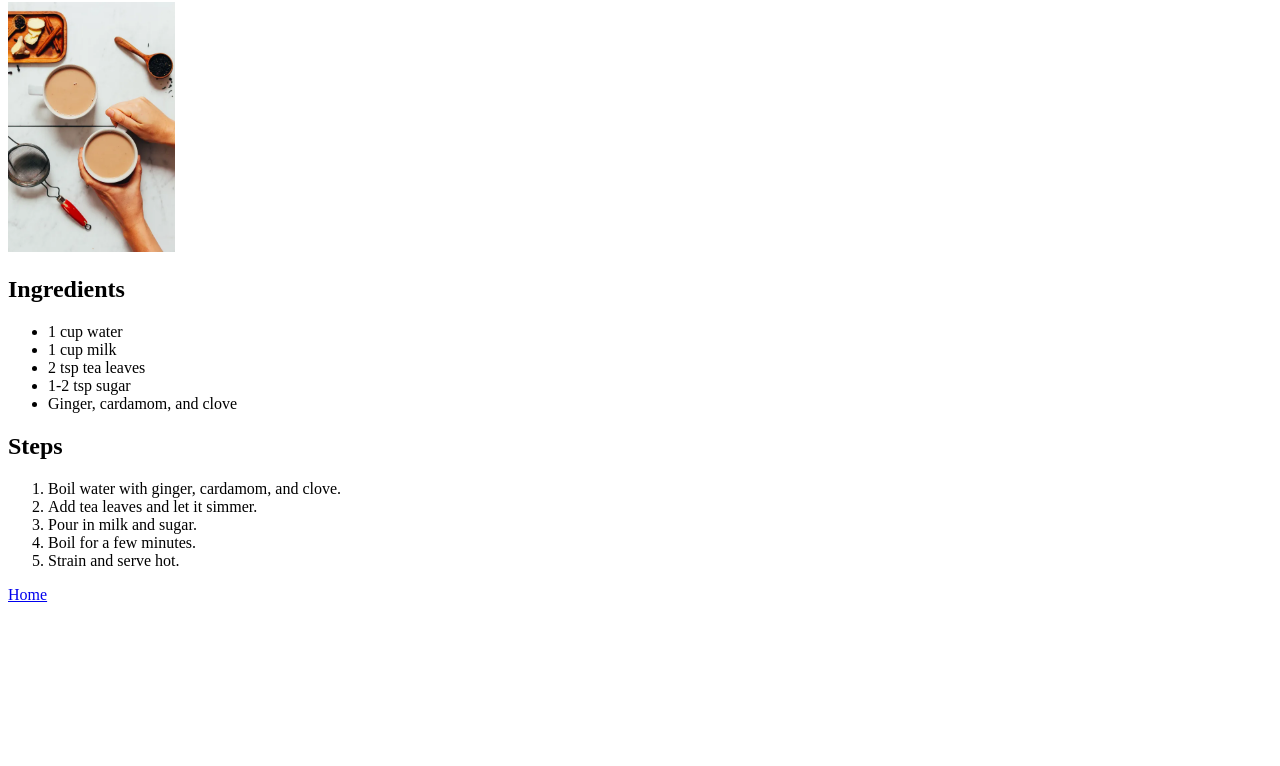
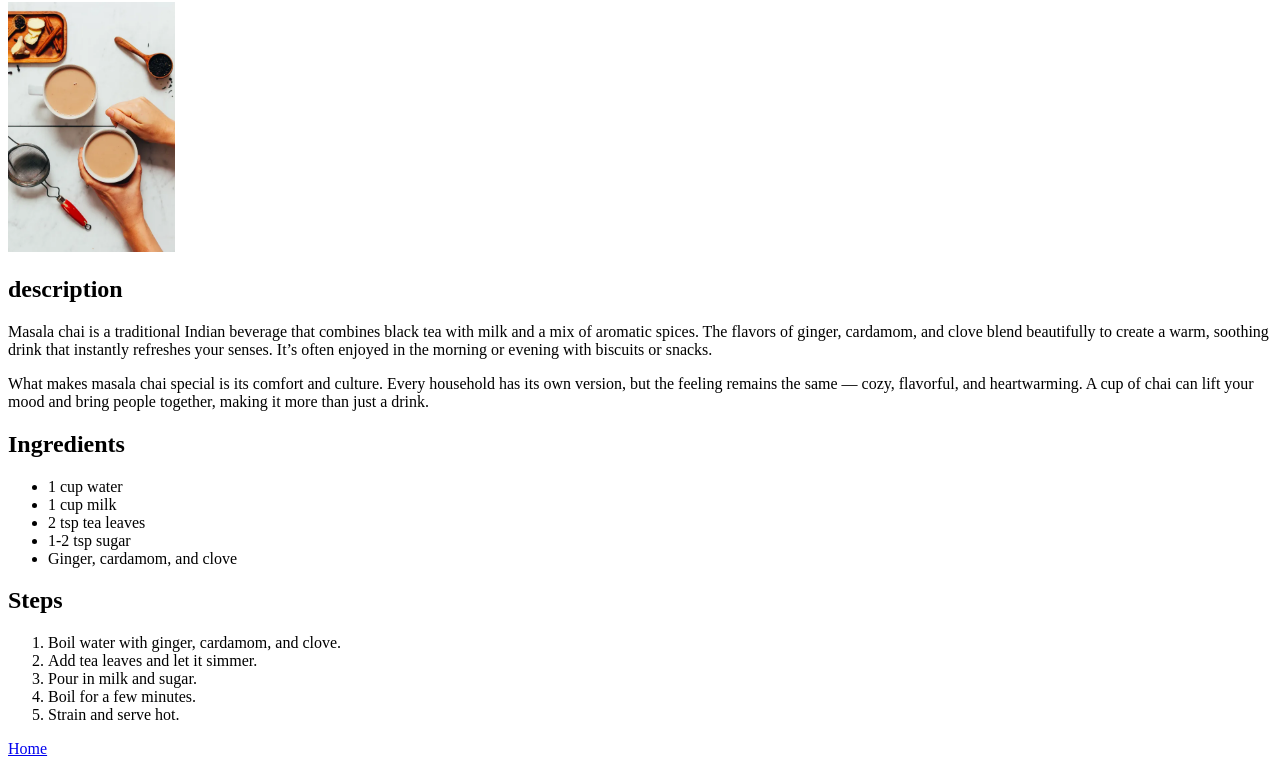
Before and after one commit to erenyagami8765/odin-recipes, a plain HTML site: page recipes/masala_chai.html in a window 1280 px wide. Shown: the part 78-844 px from the top of the page. Before the commit the page ends 800 px from the top, so only its background shows below. Drawn offline with Linux system fonts and the light colour scheme.

Commit message:
the description of the dishes were added to make the web more wholesome.

```diff
--- a/recipes/masala_chai.html
+++ b/recipes/masala_chai.html
@@ -11,6 +11,13 @@
 
     <h1>Masala Chai</h1>
     <img src="images/masalachai.jpg" alt="masala_chai image" height="250">
+    <h2>description</h2>
+    <p>Masala chai is a traditional Indian beverage that combines black tea with milk and a mix of aromatic spices. The
+        flavors of ginger, cardamom, and clove blend beautifully to create a warm, soothing drink that instantly
+        refreshes your senses. It’s often enjoyed in the morning or evening with biscuits or snacks.</p>
+    <p>What makes masala chai special is its comfort and culture. Every household has its own version, but the feeling
+        remains the same — cozy, flavorful, and heartwarming. A cup of chai can lift your mood and bring people
+        together, making it more than just a drink.</p>
     <h2>Ingredients</h2>
     <ul>
         <li>1 cup water</li>
```
Also changed, not shown: recipes/coffee.html (+2 -0 lines), recipes/lasagna.html (+2 -0 lines), recipes/pizza.html (+2 -0 lines).
